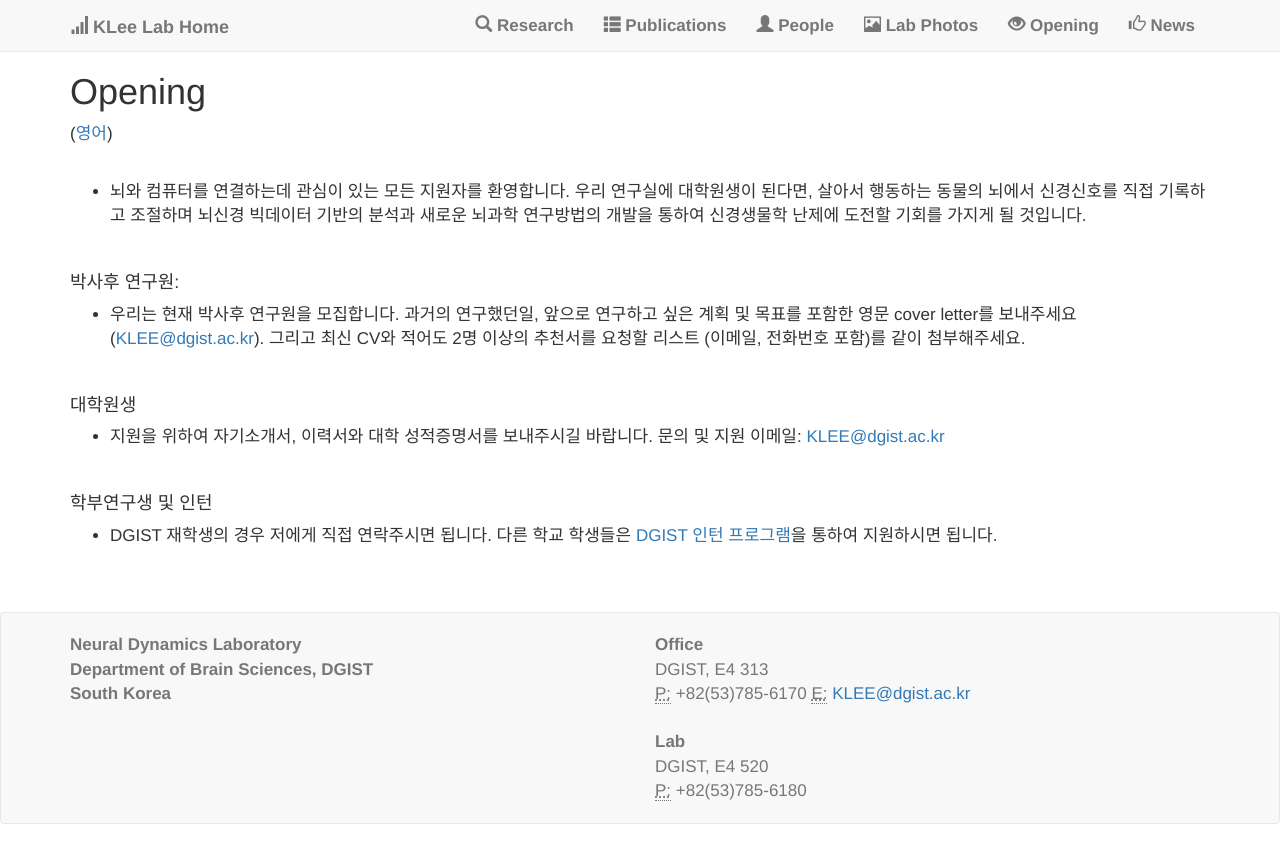
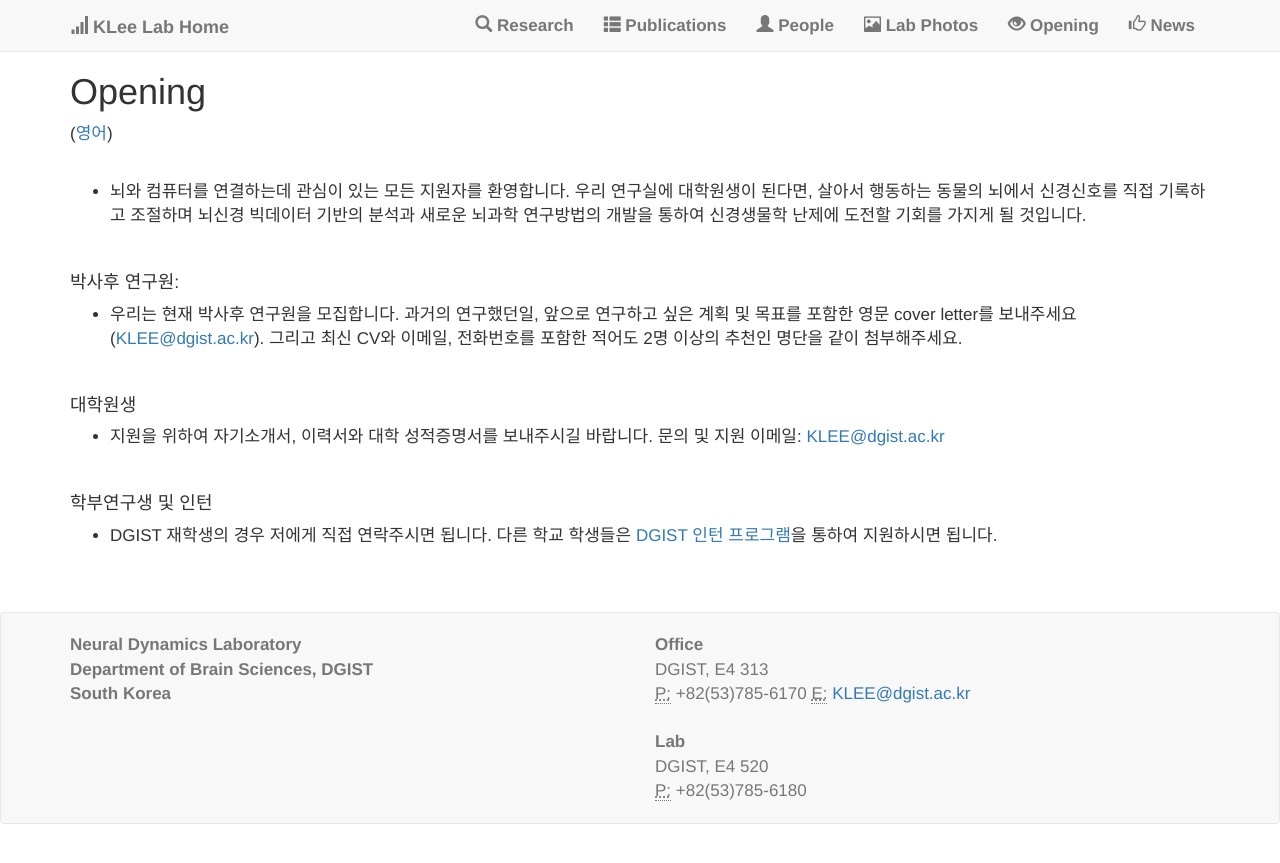
Before and after one commit to kleelab/kleelab.github.io, a Jekyll site: the page built from joinusK.html, in a window 1280 px wide. Shown: the top 863 px of the page. Built offline with Jekyll 4.4.1, drawn with Linux system fonts in a browser that asks for light colours; nearby versions of some CDN libraries; a style sheet for code colours, icons or effects is not loaded.

Commit message:
Update joinusK.html

```diff
--- a/joinusK.html
+++ b/joinusK.html
@@ -16,7 +16,7 @@
     <h4>박사후 연구원:</h4>
        <p>
        <ul>
-      <li> 우리는 현재 박사후 연구원을 모집합니다. 과거의 연구했던일, 앞으로 연구하고 싶은 계획 및 목표를 포함한 영문 cover letter를 보내주세요 (<a href="mailto:KLEE@dgist.ac.kr">KLEE@dgist.ac.kr</a>). 그리고 최신 CV와 적어도 2명 이상의 추천서를 요청할 리스트 (이메일, 전화번호 포함)를 같이 첨부해주세요.
+      <li> 우리는 현재 박사후 연구원을 모집합니다. 과거의 연구했던일, 앞으로 연구하고 싶은 계획 및 목표를 포함한 영문 cover letter를 보내주세요 (<a href="mailto:KLEE@dgist.ac.kr">KLEE@dgist.ac.kr</a>). 그리고 최신 CV와 이메일, 전화번호를 포함한 적어도 2명 이상의 추천인 명단을 같이 첨부해주세요.
       </ul>
 <br>
 
```
